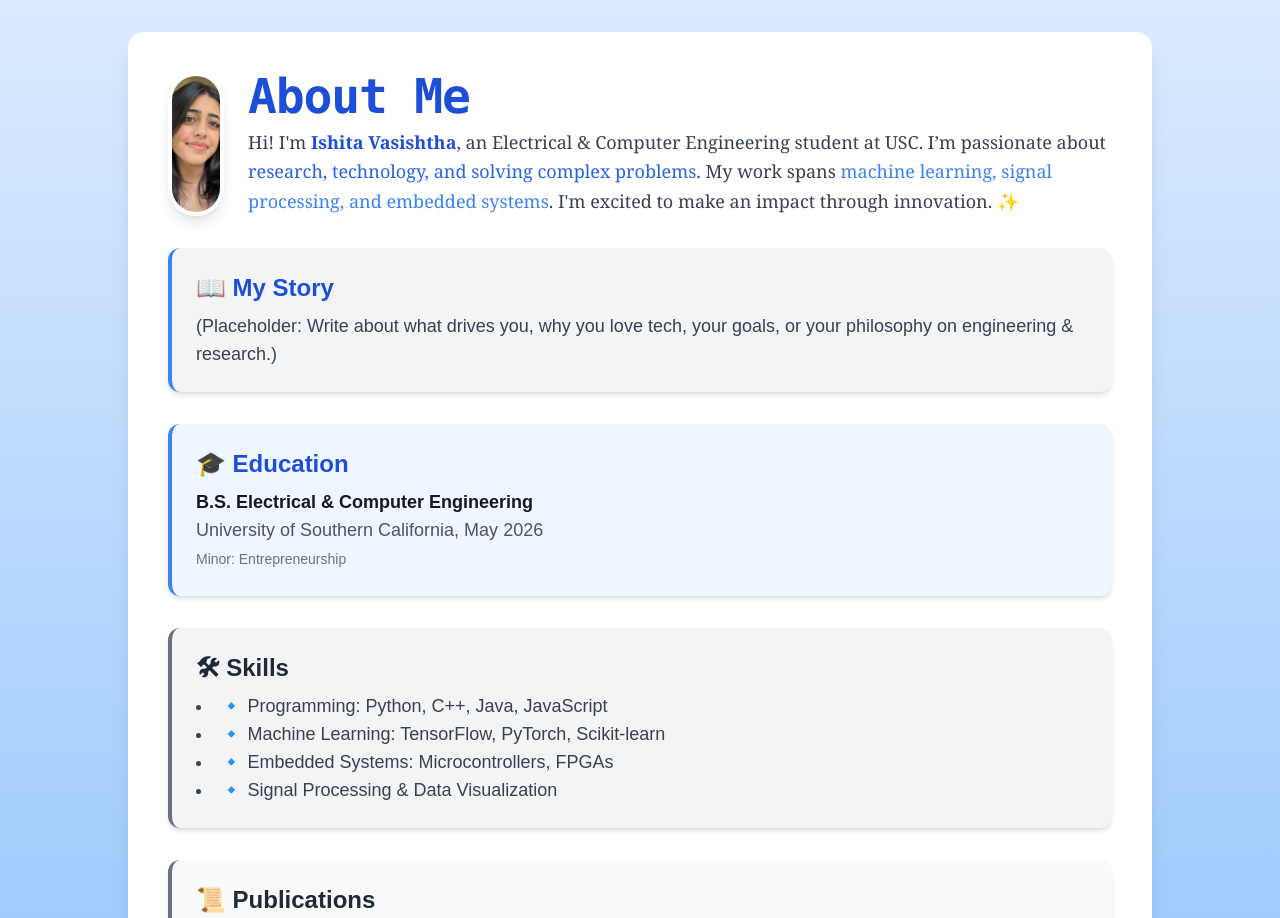
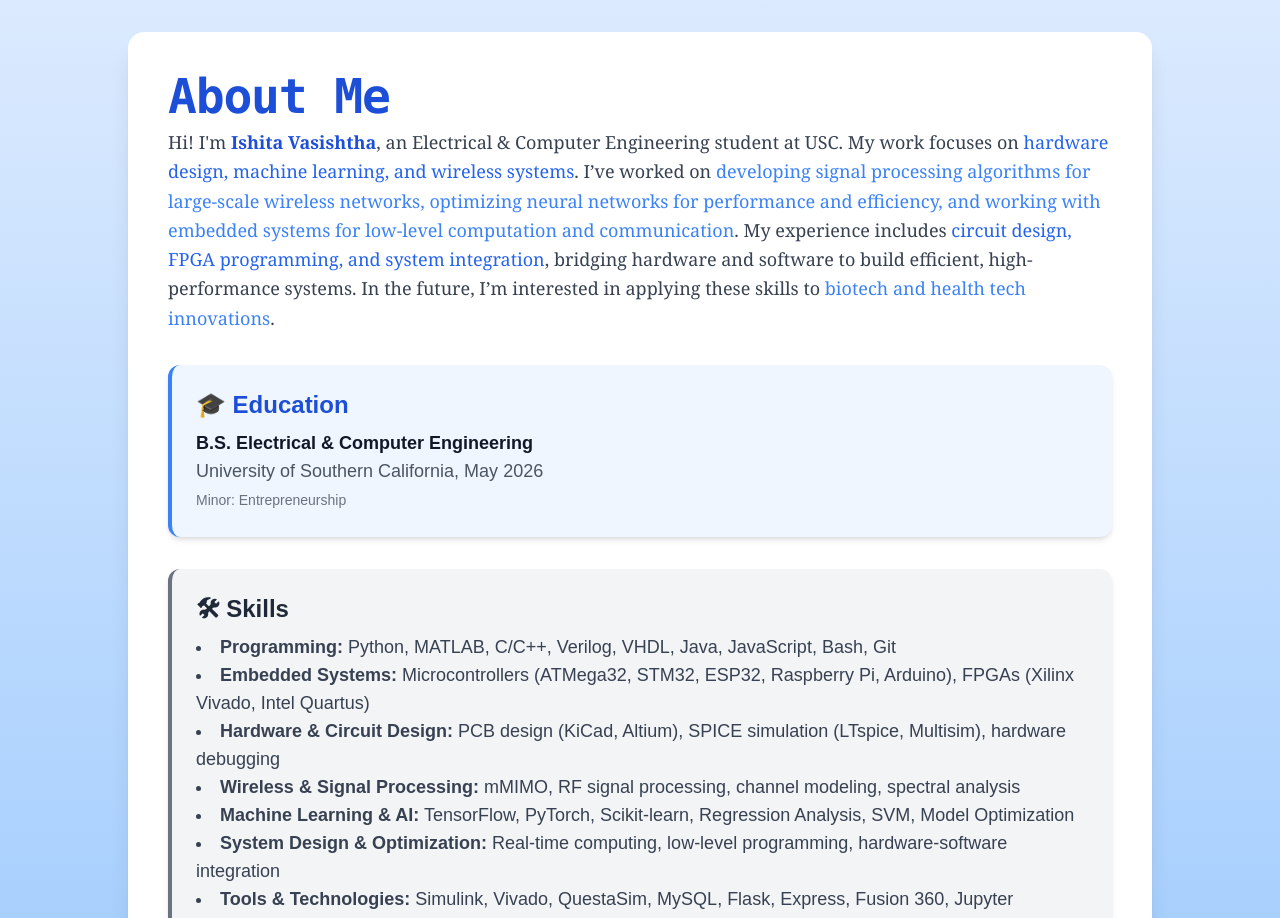
Before and after one commit to ishitav/ishitav.github.io, a Next.js app: page /ishitav.github.io/about in a window 1280 px wide. Shown: the top 918 px of the page. Built offline with nearby package versions, Linux system fonts and the light colour scheme.

Commit message:
updated content

```diff
--- a/src/app/about/page.js
+++ b/src/app/about/page.js
@@ -8,10 +8,10 @@ export default function About() {
         {/* Profile Picture & Name Section */}
         <div className="flex flex-col sm:flex-row items-center gap-6">
 
-          {/* Profile Image */}
+          {/* Profile Image
           <div className="w-36 h-36 rounded-full border-4 border-white shadow-lg overflow-hidden">
             <img src="/profile.jpg" alt="Ishita" className="w-full h-full object-cover" />
-          </div>
+          </div> */}
 
           {/* Name & Intro */}
           <div>
@@ -20,19 +20,12 @@ export default function About() {
             </h1>
             <p className="mt-2 text-lg text-gray-700 leading-relaxed font-serif">
             Hi! I'm <strong className="text-blue-700">Ishita Vasishtha</strong>, an Electrical & Computer Engineering student at USC.
-              I’m passionate about <span className="text-blue-600 font-medium">research, technology, and solving complex problems</span>.
-              My work spans <span className="text-blue-500 font-medium">machine learning, signal processing, and embedded systems</span>.
-              I'm excited to make an impact through innovation. ✨
+            My work focuses on <span className="text-blue-600 font-medium">hardware design, machine learning, and wireless systems</span>.
+            I’ve worked on <span className="text-blue-500 font-medium">developing signal processing algorithms for large-scale wireless networks, optimizing neural networks for performance and efficiency, and working with embedded systems for low-level computation and communication</span>.
+            My experience includes <span className="text-blue-600 font-medium">circuit design, FPGA programming, and system integration</span>, bridging hardware and software to build efficient, high-performance systems.
+            In the future, I’m interested in applying these skills to <span className="text-blue-500 font-medium">biotech and health tech innovations</span>.
           </p>
           </div>
-        </div>
-
-        {/* 🔹 Paragraph Section (Write More Here) */}
-        <div className="mt-8 p-6 bg-gray-100 border-l-4 border-blue-500 rounded-xl shadow-md">
-          <h2 className="text-2xl font-semibold text-blue-700">📖 My Story</h2>
-          <p className="mt-2 text-lg text-gray-700">
-            (Placeholder: Write about what drives you, why you love tech, your goals, or your philosophy on engineering & research.)
-          </p>
         </div>
 
           {/* 🔹 Education Section (Kept from Original) */}
@@ -45,14 +38,28 @@ export default function About() {
           </p>
         </div>
 
-        {/* 🔹 Skills Section (Placeholder) */}
+        {/* 🔹 Paragraph Section (Write More Here)
+        <div className="mt-8 p-6 bg-gray-100 border-l-4 border-blue-500 rounded-xl shadow-md">
+          <h2 className="text-2xl font-semibold text-blue-700">📖 My Story</h2>
+          <p className="mt-2 text-lg text-gray-700">
+            (Placeholder: Write about what drives you, why you love tech, your goals, or your philosophy on engineering & research.)
+          </p>
+        </div>
+
+       */}
+
+{/* Skills Section */}
 <div className="mt-8 p-6 bg-gray-100 border-l-4 border-gray-500 rounded-xl shadow-md">
   <h2 className="text-2xl font-semibold text-gray-800">🛠 Skills</h2>
   <ul className="mt-2 text-lg text-gray-700 list-disc list-inside">
-            <li>🔹 Programming: Python, C++, Java, JavaScript</li>
-            <li>🔹 Machine Learning: TensorFlow, PyTorch, Scikit-learn</li>
-            <li>🔹 Embedded Systems: Microcontrollers, FPGAs</li>
-            <li>🔹 Signal Processing & Data Visualization</li>
+    <li> <strong>Programming:</strong> Python, MATLAB, C/C++, Verilog, VHDL, Java, JavaScript, Bash, Git</li>
+    <li> <strong>Embedded Systems:</strong> Microcontrollers (ATMega32, STM32, ESP32, Raspberry Pi, Arduino), FPGAs (Xilinx Vivado, Intel Quartus)</li>
+    <li> <strong>Hardware & Circuit Design:</strong> PCB design (KiCad, Altium), SPICE simulation (LTspice, Multisim), hardware debugging</li>
+    <li> <strong>Wireless & Signal Processing:</strong> mMIMO, RF signal processing, channel modeling, spectral analysis</li>
+    <li> <strong>Machine Learning & AI:</strong> TensorFlow, PyTorch, Scikit-learn, Regression Analysis, SVM, Model Optimization</li>
+    <li> <strong>System Design & Optimization:</strong> Real-time computing, low-level programming, hardware-software integration</li>
+    <li> <strong>Tools & Technologies:</strong> Simulink, Vivado, QuestaSim, MySQL, Flask, Express, Fusion 360, Jupyter Notebook</li>
+    <li> <strong>Certifications & Training:</strong> Oracle Certified Associate (Java SE 8), FPGA Design Flow Training</li>
   </ul>
 </div>
 
--- a/src/app/involvements/page.js
+++ b/src/app/involvements/page.js
@@ -14,20 +14,28 @@ export default function Involvements() {
           Here are some of the organizations and projects I have been actively involved in at USC.
         </p>
 
-        {/* 🔹 USC Clubs Section */}
+              {/* 🔹 USC Clubs Section
               <div className="mt-8 p-6 bg-blue-50 border-l-4 border-blue-500 rounded-xl shadow-md">
                 <h2 className="text-2xl font-semibold text-blue-700">🏛 USC Clubs</h2>
                 <p className="mt-2 text-lg text-gray-700">
                   Engaged in hands-on projects, consulting, and technical development through various USC student organizations.
                 </p>
-        </div>
+              </div> */}
 
       {/* 🔹 Makers Club - B-8 Robot */}
       <div className="mt-8 p-6 bg-gray-100 border-l-4 border-gray-500 rounded-xl shadow-md">
         <h2 className="text-2xl font-semibold text-gray-800">🤖 Makers: B-8 Robot</h2>
         <p className="mt-2 text-lg text-gray-700">
-            Developed a cubic-shaped robot with **flip functionality**, integrating **electrical components and software** using a **Raspberry Pi** for control.
-            Led the development of both **electrical systems** and **software infrastructure**, employing a **Raspberry Pi** as the central control unit.
+          Developed a cubic robot with flip functionality, integrating electrical and software components using a Raspberry Pi for control.
+          Led hardware and software development, focusing on embedded system integration and real-time processing.
+        </p>
+      </div>
+
+      {/* 🔹 Makers Club - Director of Finance */}
+      <div className="mt-8 p-6 bg-gray-100 border-l-4 border-gray-500 rounded-xl shadow-md">
+        <h2 className="text-2xl font-semibold text-gray-800">💰 Makers Club: Director of Finance</h2>
+        <p className="mt-2 text-lg text-gray-700">
+          Managed club finances, including budgeting and securing funding for hardware projects. Oversaw grant applications and financial planning to support technical initiatives.
         </p>
       </div>
 
@@ -35,15 +43,15 @@ export default function Involvements() {
       <div className="mt-8 p-6 bg-gray-50 border-l-4 border-green-500 rounded-xl shadow-md">
         <h2 className="text-2xl font-semibold text-green-700">🌱 Makers: BioBotanic - Automated Greenhouse</h2>
         <p className="mt-2 text-lg text-gray-700">
-            Designed an **automated greenhouse** that adjusts **brightness and moisture levels** based on plant needs, ensuring **optimal growth conditions**.
+          Designed an automated greenhouse that dynamically adjusts lighting and irrigation based on plant needs.
         </p>
         <ul className="mt-2 text-lg text-gray-700 list-disc list-inside">
-            <li>💡 Uses **plant-specific LED lights** with **PWM-controlled brightness**.</li>
-            <li>📊 **Database supports 30 plant types** with **time-series logging**.</li>
-            <li>💦 **Automated Irrigation System**:
+          <li>💡 Plant-specific LED lighting with PWM-controlled brightness.</li>
+          <li>📊 Database of 30 plant types with real-time logging.</li>
+          <li>💦 Automated Irrigation System:
             <ul className="list-disc ml-5">
-                <li>Soil Moisture Sensor detects dryness.</li>
-                <li>Mini Water Pump supplies water.</li>
+              <li>Soil moisture sensor triggers irrigation.</li>
+              <li>Mini water pump supplies water as needed.</li>
               <li>Arduino microcontroller automates the process.</li>
             </ul>
           </li>
@@ -54,12 +62,11 @@ export default function Involvements() {
       <div className="mt-8 p-6 bg-gray-100 border-l-4 border-gray-500 rounded-xl shadow-md">
         <h2 className="text-2xl font-semibold text-gray-800">📊 USC AIM Consulting: Letterboxd</h2>
         <p className="mt-2 text-lg text-gray-700">
-            Consulted **Letterboxd**, a film club, on strategies to **expand their headquarters**.
-            Conducted research and developed solutions to optimize their operations and outreach.
+          Consulted Letterboxd on strategies to expand operations and outreach. Conducted research and provided optimization solutions.
         </p>
         <p className="mt-4 text-lg text-gray-700">
-            💡 <strong>Related Project:</strong> <em>Film Club Web Scraper</em>
-            Built a **Python pipeline** using **BeautifulSoup & Machine Learning** to classify film clubs across the U.S.
+          💡 <span className="font-semibold">Related Project:</span> <em>Film Club Web Scraper</em>
+          Built a Python pipeline using BeautifulSoup and machine learning to classify film clubs across the U.S.
         </p>
       </div>
 
@@ -67,12 +74,11 @@ export default function Involvements() {
       <div className="mt-8 p-6 bg-gray-50 border-l-4 border-blue-500 rounded-xl shadow-md">
         <h2 className="text-2xl font-semibold text-blue-700">📊 USC AIM Consulting: Nestlé</h2>
         <p className="mt-2 text-lg text-gray-700">
-            Worked on a **new brand creation project** for **Nestlé** focused on analyzing target demographics.
-            Led **data collection efforts** through **interviews & surveys**, ensuring valuable insights for product development.
-            (Due to **NDA restrictions**, project specifics cannot be shared.)
+          Worked on a brand creation project for Nestlé, analyzing target demographics and consumer behavior.
+          Conducted data collection efforts through interviews and surveys to gather insights for product development.
+          (Due to NDA restrictions, project specifics cannot be shared.)
         </p>
       </div>
-
         {/* 🔹 Back to Home Button */}
         <div className="mt-8 flex justify-center">
           <a href="/" className="bg-blue-500 text-white px-6 py-3 rounded-lg shadow-lg hover:bg-blue-600 transition text-lg">
--- a/src/app/layout.js
+++ b/src/app/layout.js
@@ -12,8 +12,8 @@ const geistMono = Geist_Mono({
 });
 
 export const metadata = {
-  title: "Create Next App",
-  description: "Generated by create next app",
+  title: "Ishita Vasishtha",
+  description: "Student | Researcher | Engineer ",
 };
 
 export default function RootLayout({ children }) {
--- a/src/app/page.js
+++ b/src/app/page.js
@@ -48,16 +48,16 @@ export default function Home() {
               Welcome! I'm Ishita.
             </h1>
             <h2 className="text-xl sm:text-2xl font-medium text-blue-500 mt-2">
-              Data Analyst | Software Engineer | Founder
+              Student | Researcher | Engineer
             </h2>
             <p className="mt-4 text-lg text-gray-700 leading-relaxed font-serif">
-              Hi there! I'm so glad you're here, I'd love to connect!
+              Hi there! I'm so glad you're here, I'd love to connect (:
             </p>
           </div>
         </div>
 
         {/* 🔹 Social Links */}
-        <div className="mt-6 flex space-x-6">
+        <div className="mt-6 flex justify-center space-x-6 text-3xl">
           <a href="https://github.com/ishitav" target="_blank" className="text-gray-800 hover:text-gray-600 transition text-3xl">
             <FaGithub />
           </a>
--- a/src/app/resume/page.js
+++ b/src/app/resume/page.js
@@ -73,16 +73,21 @@ export default function Resume() {
           </div>
         </div>
 
-        {/* 🔹 Skills Section */}
-        <div className="mt-8 p-6 bg-gray-50 border-l-4 border-gray-500 rounded-xl shadow-md">
-          <h2 className="text-2xl font-semibold text-gray-800">🛠 Skills</h2>
-          <ul className="mt-2 text-lg text-gray-700 list-disc list-inside">
-            <li><strong>Programming:</strong> Python, MATLAB, C++, Java, JavaScript</li>
-            <li><strong>Machine Learning:</strong> TensorFlow, PyTorch, Scikit-learn</li>
-            <li><strong>Embedded Systems:</strong> Microcontrollers, FPGAs, IoT</li>
-            <li><strong>Signal Processing & Data Visualization</strong></li>
-          </ul>
-        </div>
+
+    {/* Skills Section */}
+    <div className="mt-8 p-6 bg-gray-100 border-l-4 border-gray-500 rounded-xl shadow-md">
+      <h2 className="text-2xl font-semibold text-gray-800">🛠 Skills</h2>
+      <ul className="mt-2 text-lg text-gray-700 list-disc list-inside">
+        <li> <strong>Programming:</strong> Python, MATLAB, C/C++, Verilog, VHDL, Java, JavaScript, Bash, Git</li>
+        <li> <strong>Embedded Systems:</strong> Microcontrollers (ATMega32, STM32, ESP32, Raspberry Pi, Arduino), FPGAs (Xilinx Vivado, Intel Quartus)</li>
+        <li> <strong>Hardware & Circuit Design:</strong> PCB design (KiCad, Altium), SPICE simulation (LTspice, Multisim), hardware debugging</li>
+        <li> <strong>Wireless & Signal Processing:</strong> mMIMO, RF signal processing, channel modeling, spectral analysis</li>
+        <li> <strong>Machine Learning & AI:</strong> TensorFlow, PyTorch, Scikit-learn, Regression Analysis, SVM, Model Optimization</li>
+        <li> <strong>System Design & Optimization:</strong> Real-time computing, low-level programming, hardware-software integration</li>
+        <li> <strong>Tools & Technologies:</strong> Simulink, Vivado, QuestaSim, MySQL, Flask, Express, Fusion 360, Jupyter Notebook</li>
+        <li> <strong>Certifications & Training:</strong> Oracle Certified Associate (Java SE 8), FPGA Design Flow Training</li>
+      </ul>
+    </div>
 
         {/* 🔹 Back to Home Button */}
         <div className="mt-8 flex justify-center">
```
Lines whose indentation alone changed are shown as unchanged.
